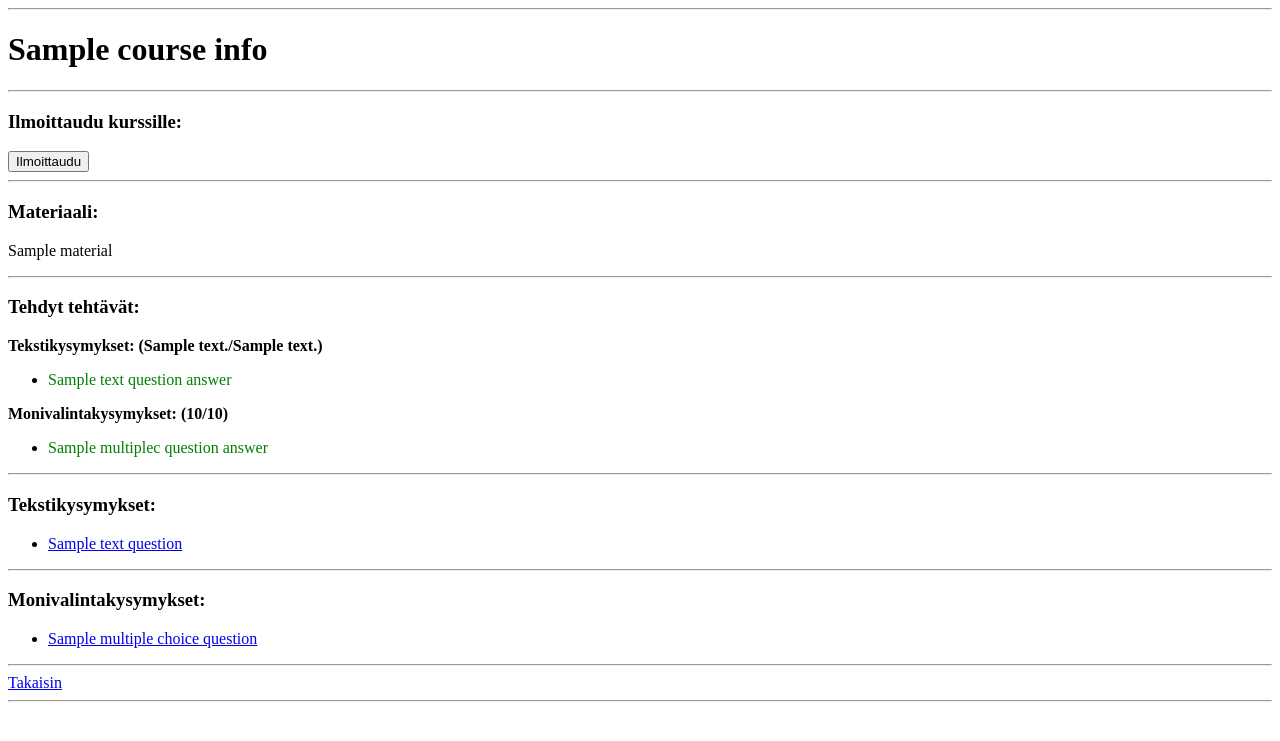
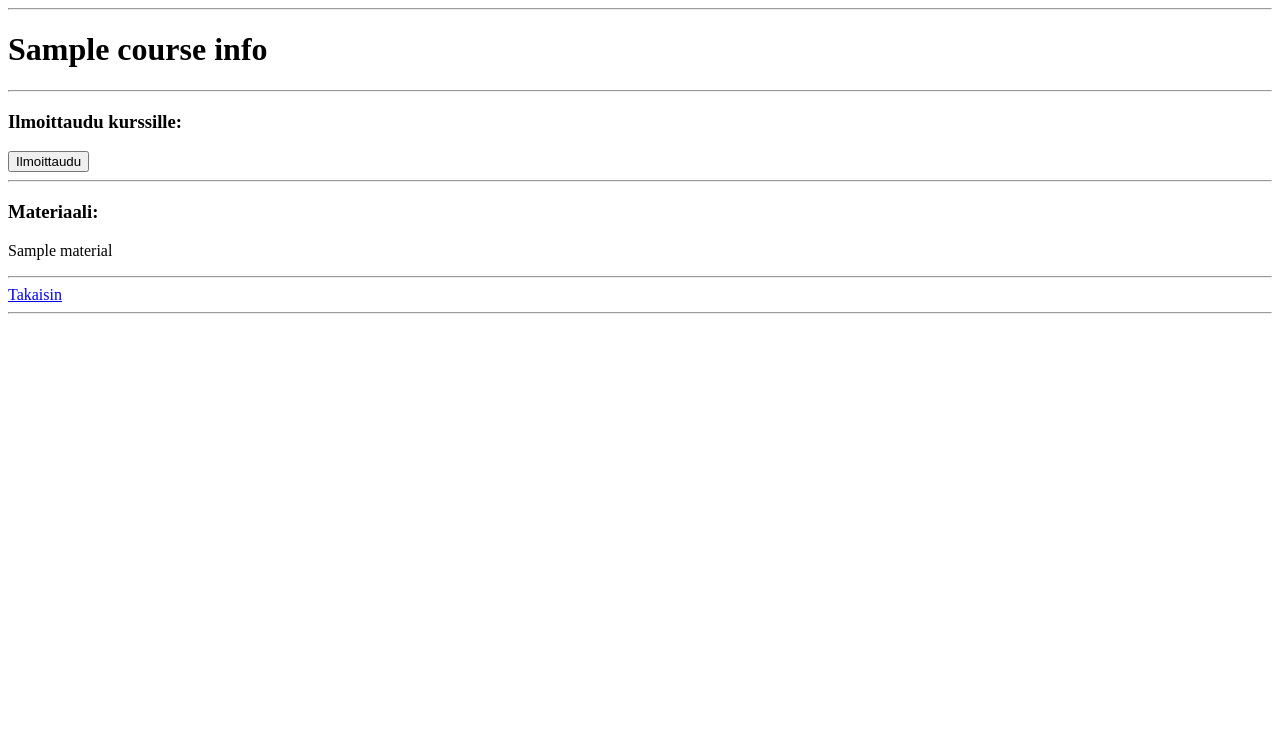
Before and after one commit to itsnicholas/teach.me, a Flask app: template templates/course.html in a window 1280 px wide. Shown: the top 741 px of the page. Run offline with Flask 3, Linux system fonts and the light colour scheme; the template is opened without the code that fills it: most values are stand-ins (such as "Sample title", 1, 10 or a date in 2020).

Commit message:
Changed names of some parameters and functions

```diff
--- a/app.py
+++ b/app.py
@@ -1,16 +1,16 @@
 """Module information."""
 
 from os import getenv
+from flask import Flask
 import secrets
-from flask import Flask
 from flask import redirect, render_template, request, session, abort, flash
 from flask_sqlalchemy import SQLAlchemy
 from sqlalchemy.sql import text
 from werkzeug.security import check_password_hash, generate_password_hash
 
 app = Flask(__name__)
-app.config["SQLALCHEMY_DATABASE_URI"] = "postgresql:///xxxxxx" #getenv("DATABASE_URL") problem
 app.secret_key = getenv("SECRET_KEY")
+app.config["SQLALCHEMY_DATABASE_URI"] = "postgresql:///danfordn" #getenv("DATABASE_URL") problem
 db = SQLAlchemy(app)
 
 @app.route("/")
@@ -92,7 +92,7 @@ def signup2():
     db.session.execute(sql, {"username":username, "hash_value":hash_value})
     db.session.commit()
 
-    return redirect("index.html")
+    return redirect("/")
 
 @app.route("/courses")
 def courses():
@@ -169,14 +169,14 @@ def course(course_id):
     sql = text("SELECT id, admin FROM users WHERE id=:username_id;")
     result = db.session.execute(sql, {"username_id":username_id})
     admin = result.fetchone()[1]
-    print(admin, "admin")
     sql = text("SELECT id, name FROM courses WHERE id=:course_id;")
     result = db.session.execute(sql, {"course_id":course_id})
     course_info = result.fetchone()
     sql = text("SELECT id FROM userscourses WHERE user_id=:username_id AND course_id=:course_id;")
     result = db.session.execute(sql, {"username_id":username_id, "course_id":course_id})
     join = result.fetchone()
-    sql = text("SELECT id, material FROM materials WHERE course_id=:course_id AND visible=True;")
+    sql = text("SELECT id, material FROM materials WHERE course_id=:course_id AND visible=True " +
+               "ORDER BY id ASC;")
     result = db.session.execute(sql, {"course_id":course_id})
     materials = result.fetchall()
     sql = text("SELECT id, question FROM textquestions WHERE course_id=:course_id AND " +
@@ -186,36 +186,36 @@ def course(course_id):
     sql = text("SELECT id, question FROM multiplechoicequestions WHERE course_id=:course_id AND " +
                "visible=True ORDER BY id;")
     result = db.session.execute(sql, {"course_id":course_id})
-    multiple_choice_questions = result.fetchall()
+    mc_questions = result.fetchall()
     sql = text("SELECT t.question FROM textquestions t, usersquestions u WHERE t.id=u.question_id" +
                " AND u.course_id=:course_id AND u.user_id=:user_id AND u.type=1 AND " +
                "t.visible=True ORDER BY t.id;")
     result = db.session.execute(sql, {"course_id":course_id, "user_id":username_id})
-    text_question_answers = result.fetchall()
+    tq_answers = result.fetchall()
     sql = text("SELECT m.question FROM multiplechoicequestions m, usersquestions u " +
                "WHERE m.id=u.question_id AND u.course_id=:course_id AND u.user_id=:user_id AND " +
                "u.type=2 AND m.visible=True ORDER BY m.id;")
     result = db.session.execute(sql, {"course_id":course_id, "user_id":username_id})
-    multiplec_question_answers = result.fetchall()
+    mcq_answers = result.fetchall()
     sql = text("SELECT u.id, u.username FROM users u, userscourses o, courses c " +
                "WHERE u.id=o.user_id AND o.course_id=c.id AND c.name=:course_name;")
     result = db.session.execute(sql, {"course_name":course_info.name})
     course_enrolled = result.fetchall()
-    print(course_enrolled, "course_enrolled")
+    print(join, "Onko: join")
     return render_template("course.html",
                            course_info=course_info, join=join, materials=materials,
-                           text_questions=text_questions, text_questions_total=
+                           text_questions=text_questions, tq_total=
                            len(text_questions),
-                           text_question_answers=text_question_answers,
-                           text_question_answers_total=len(text_question_answers),
-                           multiple_choice_questions=multiple_choice_questions,
-                           multiplec_question_total=len(multiple_choice_questions),
-                           multiplec_question_answers=multiplec_question_answers,
-                           multiplec_question_answers_total=len(multiplec_question_answers),
+                           tq_answers=tq_answers,
+                           tq_answers_total=len(tq_answers),
+                           mc_questions=mc_questions,
+                           mcq_total=len(mc_questions),
+                           mcq_answers=mcq_answers,
+                           mcq_answers_total=len(mcq_answers),
                            course_enrolled=course_enrolled, admin=admin)
 
-@app.route("/change_course_title", methods=["POST"])
-def change_course_title():
+@app.route("/change_ct", methods=["POST"])
+def change_ct():
     """Function information."""
 
     course_title = request.form["course_title"]
@@ -356,12 +356,12 @@ def change_material():
 
     return redirect("/course/" + str(course_id))
 
-@app.route("/remove_text_question", methods=["POST"])
-def remove_text_question():
+@app.route("/remove_tq", methods=["POST"])
+def remove_tq():
     """Function information."""
 
     course_id = request.form["course_id"]
-    text_question_id = request.form["text_question_id"]
+    tq_id = request.form["tq_id"]
 
     if session["csrf_token"] != request.form["csrf_token"]:
         abort(403)
@@ -374,15 +374,15 @@ def remove_text_question():
     if not admin:
         abort(403)
 
-    sql = text("UPDATE textquestions SET visible=False WHERE id=:text_question_id " +
+    sql = text("UPDATE textquestions SET visible=False WHERE id=:tq_id " +
                "AND course_id=:course_id;")
-    db.session.execute(sql, {"text_question_id": text_question_id, "course_id":course_id})
+    db.session.execute(sql, {"tq_id": tq_id, "course_id":course_id})
     db.session.commit()
 
     return redirect("/course/" + str(course_id))
 
-@app.route("/add_text_question", methods=["POST"])
-def add_text_question():
+@app.route("/add_tq", methods=["POST"])
+def add_tq():
     """Function information."""
 
     question = request.form["question"]
@@ -416,8 +416,8 @@ def add_text_question():
 
     return redirect("/course/" + str(course_id))
 
-@app.route("/add_multiplec_question", methods=["POST"])
-def add_multiplec_question():
+@app.route("/add_mcq", methods=["POST"])
+def add_mcq():
     """Function information."""
 
     question = request.form["question"]
@@ -447,19 +447,12 @@ def add_multiplec_question():
     if not admin:
         abort(403)
 
-    print(question, "question")
-    print(answer, "answer")
-    print(choices, "choices")
-    print(choices[int(answer)-1], "choices[int(answer)-1]")
-
     sql = text("INSERT INTO multiplechoicequestions VALUES (DEFAULT, " +
                ":course_id, :answer, :question, DEFAULT) RETURNING id;")
     result = db.session.execute(sql, {"course_id":course_id, "answer":choices[int(answer)-1],
                                       "question":question})
     db.session.commit()
     last_inserted_id = result.fetchone()[0]
-
-    print(last_inserted_id, "last_inserted_id")
 
     for choice in choices:
         if choice != "":
@@ -469,12 +462,12 @@ def add_multiplec_question():
 
     return redirect("/course/" + str(course_id))
 
-@app.route("/remove_multiplec_question", methods=["POST"])
-def remove_multiplec_question():
+@app.route("/remove_mcq", methods=["POST"])
+def remove_mcq():
     """Function information."""
 
     course_id = request.form["course_id"]
-    multiplec_question_id = request.form["multiplec_question_id"]
+    mcq_id = request.form["mcq_id"]
 
     if session["csrf_token"] != request.form["csrf_token"]:
         abort(403)
@@ -487,9 +480,9 @@ def remove_multiplec_question():
     if not admin:
         abort(403)
 
-    sql = text("UPDATE multiplechoicequestions SET visible=False WHERE id=:multiplec_question_id " +
+    sql = text("UPDATE multiplechoicequestions SET visible=False WHERE id=:mcq_id " +
                "AND course_id=:course_id;")
-    db.session.execute(sql, {"multiplec_question_id": multiplec_question_id, "course_id":course_id})
+    db.session.execute(sql, {"mcq_id": mcq_id, "course_id":course_id})
     db.session.commit()
 
     return redirect("/course/" + str(course_id))
@@ -510,27 +503,26 @@ def enrolled(course_id, student_id):
     sql = text("SELECT id, question FROM multiplechoicequestions WHERE course_id=:course_id AND " +
                "visible=True;")
     result = db.session.execute(sql, {"course_id":course_id})
-    multiple_choice_questions = result.fetchall()
+    mc_questions = result.fetchall()
     sql = text("SELECT t.question FROM textquestions t, usersquestions u " +
                "WHERE t.id=u.question_id AND u.course_id=:course_id AND u.user_id=:user_id AND " +
                "u.type=1 AND t.visible=True;")
     result = db.session.execute(sql, {"course_id":course_id, "user_id":student_id})
-    text_question_answers = result.fetchall()
+    tq_answers = result.fetchall()
     sql = text("SELECT m.question FROM multiplechoicequestions m, usersquestions u " +
                "WHERE m.id=u.question_id AND u.course_id=:course_id AND u.user_id=:user_id AND " +
                "u.type=2 AND m.visible=True")
     result = db.session.execute(sql, {"course_id":course_id, "user_id":student_id})
-    multiplec_question_answers = result.fetchall()
-    print(student, "student")
+    mcq_answers = result.fetchall()
     return render_template("enrolled.html", course_info=course_info,
                            text_questions=text_questions, student=student,
-                           text_questions_total=len(text_questions),
-                           text_question_answers=text_question_answers,
-                           text_question_answers_total=len(text_question_answers),
-                           multiple_choice_questions=multiple_choice_questions,
-                           multiplec_question_total=len(multiple_choice_questions),
-                           multiplec_question_answers=multiplec_question_answers,
-                           multiplec_question_answers_total=len(multiplec_question_answers))
+                           tq_total=len(text_questions),
+                           tq_answers=tq_answers,
+                           tq_answers_total=len(tq_answers),
+                           #multiple_choice_questions=mc_questions,
+                           mcq_total=len(mc_questions),
+                           mcq_answers=mcq_answers,
+                           mcq_answers_total=len(mcq_answers))
 
 @app.route("/course/<int:course_id>/text_question/<int:text_question_id>")
 def multiple_choice(course_id, text_question_id):
@@ -543,24 +535,23 @@ def multiple_choice(course_id, text_question_id):
                " id=:text_question_id AND visible=True;")
     result = db.session.execute(sql, {"text_question_id":text_question_id})
     question = result.fetchone()
-    print(question.question, "question.question")
     return render_template("text_question.html",
                            course_id=course_id, question=question, admin=admin)
 
-@app.route("/change_tquestion_title", methods=["POST"])
-def change_tquestion_title():
+@app.route("/change_tq_title", methods=["POST"])
+def change_tq_title():
     """Function information."""
 
     course_id = request.form["course_id"]
     question_id = request.form["question_id"]
-    tquestion_title = request.form["tquestion_title"]
+    tq_title = request.form["tq_title"]
 
     if session["csrf_token"] != request.form["csrf_token"]:
         abort(403)
 
-    if len(tquestion_title) > 100:
+    if len(tq_title) > 100:
         return render_template("error.html", message="Kysymys on liian pitkä")
-    if len(tquestion_title) < 1:
+    if len(tq_title) < 1:
         return render_template("error.html", message="Kysymys on liian lyhyt")
 
     username_id = session["id"]
@@ -571,28 +562,28 @@ def change_tquestion_title():
     if not admin:
         abort(403)
 
-    sql = text("UPDATE textquestions SET question=:tquestion_title WHERE id=:question_id" +
+    sql = text("UPDATE textquestions SET question=:tq_title WHERE id=:question_id" +
                " AND course_id=:course_id;")
     db.session.execute(sql, {"question_id": question_id, "course_id":course_id,
-                             "tquestion_title":tquestion_title})
+                             "tq_title":tq_title})
     db.session.commit()
 
     return redirect("/course/" + str(course_id))
 
-@app.route("/change_tquestion_answer", methods=["POST"])
-def change_tquestion_answer():
+@app.route("/change_tq_answer", methods=["POST"])
+def change_tq_answer():
     """Function information."""
 
     course_id = request.form["course_id"]
     question_id = request.form["question_id"]
-    tquestion_answer = request.form["tquestion_answer"]
+    tq_answer = request.form["tq_answer"]
 
     if session["csrf_token"] != request.form["csrf_token"]:
         abort(403)
 
-    if len(tquestion_answer) > 200:
+    if len(tq_answer) > 200:
         return render_template("error.html", message="Vastaus on liian pitkä")
-    if len(tquestion_answer) < 1:
+    if len(tq_answer) < 1:
         return render_template("error.html", message="Vastaus on liian lyhyt")
 
     username_id = session["id"]
@@ -603,48 +594,47 @@ def change_tquestion_answer():
     if not admin:
         abort(403)
 
-    sql = text("UPDATE textquestions SET answer=:tquestion_answer WHERE id=:question_id" +
+    sql = text("UPDATE textquestions SET answer=:tq_answer WHERE id=:question_id" +
                " AND course_id=:course_id;")
     db.session.execute(sql, {"question_id": question_id, "course_id":course_id,
-                             "tquestion_answer":tquestion_answer})
+                             "tq_answer":tq_answer})
     db.session.commit()
 
     return redirect("/course/" + str(course_id))
 
-@app.route("/course/<int:course_id>/multiple_choice/<int:multiple_choice_question_id>")
-def text_question(course_id, multiple_choice_question_id):
+@app.route("/course/<int:course_id>/multiple_choice/<int:mcq_id>")
+def text_question(course_id, mcq_id):
     """Function information."""
     username_id = session["id"]
     sql = text("SELECT id, admin FROM users WHERE id=:username_id;")
     result = db.session.execute(sql, {"username_id":username_id})
     admin = result.fetchone()[1]
     sql = text("SELECT id, option FROM multiplechoiceoptions WHERE " +
-               "multiplechoicequestion_id=:multiple_choice_question_id;")
-    result = db.session.execute(sql, {"multiple_choice_question_id":multiple_choice_question_id})
+               "multiplechoicequestion_id=:mcq_id;")
+    result = db.session.execute(sql, {"mcq_id":mcq_id})
     choices = result.fetchall()
     sql = text("SELECT id, question, answer FROM multiplechoicequestions WHERE " +
-               "id=:multiple_choice_question_id AND visible=True;")
-    result = db.session.execute(sql, {"multiple_choice_question_id":multiple_choice_question_id})
+               "id=:mcq_id AND visible=True;")
+    result = db.session.execute(sql, {"mcq_id":mcq_id})
     question = result.fetchone()
-    print(question.question, "question_text")
     return render_template("multiple_choice.html",
                            course_id=course_id, choices=choices,
                            question=question, admin=admin)
 
-@app.route("/change_mcquestion_title", methods=["POST"])
-def change_mcquestion_title():
+@app.route("/change_mcq_title", methods=["POST"])
+def change_mcq_title():
     """Function information."""
 
     course_id = request.form["course_id"]
     question_id = request.form["question_id"]
-    mcquestion_title = request.form["mcquestion_title"]
+    mcq_title = request.form["mcq_title"]
 
     if session["csrf_token"] != request.form["csrf_token"]:
         abort(403)
 
-    if len(mcquestion_title) > 100:
+    if len(mcq_title) > 100:
         return render_template("error.html", message="Kysymys on liian pitkä")
-    if len(mcquestion_title) < 1:
+    if len(mcq_title) < 1:
         return render_template("error.html", message="Kysymys on liian lyhyt")
 
     username_id = session["id"]
@@ -655,16 +645,16 @@ def change_mcquestion_title():
     if not admin:
         abort(403)
 
-    sql = text("UPDATE multiplechoicequestions SET question=:mcquestion_title " +
+    sql = text("UPDATE multiplechoicequestions SET question=:mcq_title " +
                "WHERE id=:question_id AND course_id=:course_id;")
     db.session.execute(sql, {"question_id": question_id, "course_id":course_id,
-                             "mcquestion_title":mcquestion_title})
+                             "mcq_title":mcq_title})
     db.session.commit()
 
     return redirect("/course/" + str(course_id))
 
-@app.route("/change_mcquestion_answer", methods=["POST"])
-def change_mcquestion_answer():
+@app.route("/change_mcq_answer", methods=["POST"])
+def change_mcq_answer():
     """Function information."""
 
     choices = request.form.getlist("choice")
@@ -689,11 +679,6 @@ def change_mcquestion_answer():
     if not admin:
         abort(403)
 
-    print(choices, "options")
-    print(answer, "answer")
-    print(course_id, "course_id")
-    print(question_id, "question_id")
-
     sql = text("UPDATE multiplechoicequestions SET answer=:answer " +
                "WHERE id=:question_id AND course_id=:course_id;")
     db.session.execute(sql, {"course_id":course_id, "answer":choices[int(answer)-1],
@@ -716,29 +701,29 @@ def change_mcquestion_answer():
 
     return redirect("/course/" + str(course_id))
 
-@app.route("/answer_text_question", methods=["POST"])
-def answer_text_question():
+@app.route("/answer_tq", methods=["POST"])
+def answer_tq():
     """Function information."""
 
     if session["csrf_token"] != request.form["csrf_token"]:
         abort(403)
 
-    text_question_answer = request.form["text_question_answer"]
+    tq_answer = request.form["tq_answer"]
     user_id = session["id"]
     question_id = request.form["question_id"]
     course_id = request.form["course_id"]
 
-    if len(text_question_answer) > 200:
+    if len(tq_answer) > 200:
         return render_template("error.html", message="Vastaus on liian pitkä")
-    if len(text_question_answer) < 1:
+    if len(tq_answer) < 1:
         return render_template("error.html", message="Vastaus on liian lyhyt")
 
     sql = text("SELECT id, answer FROM textquestions WHERE id=:question_id " +
                "AND visible=True;")
     result = db.session.execute(sql, {"question_id":question_id})
-    text_question = result.fetchone()
+    tq = result.fetchone()
 
-    if text_question.answer != text_question_answer:
+    if tq.answer != tq_answer:
         print("Väärä vastaus!")
         flash('Väärä vastaus!')
         return redirect("/course/" + str(course_id)) #message="Väärä vastaus!")
@@ -761,14 +746,14 @@ def answer_text_question():
     return redirect("/course/" + str(course_id)) #add error message e.g. ,
                                                 #message="Oikea vastaus!!"?
 
-@app.route("/answer_multiple_choice_question", methods=["POST"])
-def answer_multiple_choice_question():
+@app.route("/answer_mcq", methods=["POST"])
+def answer_mcq():
     """Function information."""
 
     if session["csrf_token"] != request.form["csrf_token"]:
         abort(403)
 
-    multiple_choice_question_answer = request.form["multiple_choice_question_answer"]
+    mcq_answer = request.form["mcq_answer"]
     user_id = session["id"]
     question_id = request.form["question_id"]
     course_id = request.form["course_id"]
@@ -776,12 +761,9 @@ def answer_multiple_choice_question():
     sql = text("SELECT id, answer FROM multiplechoicequestions WHERE id=:question_id AND " +
                "visible=True;")
     result = db.session.execute(sql, {"question_id":question_id})
-    multiple_choice_question = result.fetchone()
+    mcq = result.fetchone()
 
-    print(multiple_choice_question.answer, "multiple_choice_question.answer")
-    print(multiple_choice_question_answer, "multiple_choice_question_answer")
-
-    if multiple_choice_question.answer != multiple_choice_question_answer:
+    if mcq.answer != mcq_answer:
         print("Väärä vastaus")
         flash('Väärä vastaus!')
         return redirect("/course/" + str(course_id)) #message="Väärä vastaus!")
--- a/templates/course.html
+++ b/templates/course.html
@@ -5,7 +5,7 @@
 <h1>{{ course_info.name }}</h1>
 {% if admin %}
 <fieldset>
-<form action="/change_course_title" method="POST">
+<form action="/change_ct" method="POST">
     <legend><b>Muuta kurssin nimeä:</b></legend>
     (1-50 merkkiä)<br>
     <textarea name="course_title" rows="1" cols="40"></textarea>
@@ -69,39 +69,39 @@
 </form>
 </fieldset>
 {% endif %}
+{% if join %}
 <hr>
-{% if text_questions %}
-{% if not admin %}
 <h3>Tehdyt tehtävät:</h3>
-<b>Tekstikysymykset: ({{ text_question_answers_total }}/{{ text_questions_total }})</b>
+<b>Tekstikysymykset: ({{ tq_answers_total }}/{{ tq_total }})</b>
 <br>
 <ul>
-{% for text_question_answer in text_question_answers %}
-<li><font color="green">{{ text_question_answer.question }}</font>
+{% for tq_answer in tq_answers %}
+<li><font color="green">{{ tq_answer.question }}</font>
 <br></li>
 {% endfor %}
 </ul>
-<b>Monivalintakysymykset: ({{ multiplec_question_answers_total }}/{{ multiplec_question_total }})</b>
+<b>Monivalintakysymykset: ({{ mcq_answers_total }}/{{ mcq_total }})</b>
 <br>
 <ul>
-{% for multiplec_question_answer in multiplec_question_answers %}
-<li><font color="green">{{ multiplec_question_answer.question }}</font>
+{% for mcq_answer in mcq_answers %}
+<li><font color="green">{{ mcq_answer.question }}</font>
 <br></li>
 {% endfor %}
 </ul>
+{% endif %}
+{% if join or admin %}
 <hr>
-{% endif %}
 <h3>Tekstikysymykset:</h3>
 <ul>
 {% for text_question in text_questions %}
 <li><a href="/course/{{ course_info.id }}/text_question/{{ text_question.id }}">
 {{ text_question.question }}</a>
 {% if admin %}
-<form action="/remove_text_question" method="POST">
+<form action="/remove_tq" method="POST">
     <input type="submit" value="Poista kysymys">
     <input type="hidden" name="csrf_token" value="{{ session.csrf_token }}">
     <input type="hidden" name="course_id" value="{{ course_info.id }}">
-    <input type="hidden" name="text_question_id" value="{{ text_question.id }}">
+    <input type="hidden" name="tq_id" value="{{ text_question.id }}">
 </form>
 {% endif %}
 <br></li>
@@ -109,7 +109,7 @@
 </ul>
 {% if admin %}
 <fieldset>
-<form action="/add_text_question" method="POST">
+<form action="/add_tq" method="POST">
     <legend><b>Lisää tekstikysymys</b></legend><br>
     Kysymys: (1-100 merkkiä)
     <br>
@@ -125,20 +125,18 @@
 </form>
 </fieldset>
 {% endif %}
-{% endif %}
 <hr>
-{% if multiple_choice_questions %}
 <h3>Monivalintakysymykset:</h3>
 <ul>
-{% for multiple_choice_question in multiple_choice_questions %}
-<li><a href="/course/{{ course_info.id }}/multiple_choice/{{ multiple_choice_question.id }}">
-{{ multiple_choice_question.question }}</a>
+{% for mcq in mc_questions %}
+<li><a href="/course/{{ course_info.id }}/multiple_choice/{{ mcq.id }}">
+{{ mcq.question }}</a>
 {% if admin %}
-<form action="/remove_multiplec_question" method="POST">
+<form action="/remove_mcq" method="POST">
     <input type="submit" value="Poista kysymys">
     <input type="hidden" name="csrf_token" value="{{ session.csrf_token }}">
     <input type="hidden" name="course_id" value="{{ course_info.id }}">
-    <input type="hidden" name="multiplec_question_id" value="{{ multiple_choice_question.id }}">
+    <input type="hidden" name="mcq_id" value="{{ mcq.id }}">
 </form>
 {% endif %}
 <br></li>
@@ -146,7 +144,7 @@
 </ul>
 {% if admin %}
 <fieldset>
-<form action="/add_multiplec_question" method="POST">
+<form action="/add_mcq" method="POST">
     <legend><b>Lisää monivalintakysymys</b></legend><br>
     Kysymys: (1-100 merkkiä)
     <br>
@@ -187,8 +185,8 @@
 </form>
 </fieldset>
 {% endif %}
+{% endif %}
 <hr>
-{% endif %}
 
 <a href="/courses">Takaisin</a>
 {% endblock %}
--- a/templates/error.html
+++ b/templates/error.html
@@ -2,8 +2,6 @@
 {% extends "layout.html" %}
 {% block title %}Virhe{% endblock %}
 {% block content %}
-
 <font color="red"><h3>Virhe</h3></font>
 <p><font color="red">{{ message }}</font></p>
-
 {% endblock %}
--- a/templates/index.html
+++ b/templates/index.html
@@ -12,9 +12,6 @@
 <input type="password" name="password"></p>
 <input type="submit" value="Kirjaudu">
 </form>
-
-
-
 <form action="/signup">
 <input type="submit" value="Luo tili">
 </form>
--- a/templates/signup.html
+++ b/templates/signup.html
@@ -10,9 +10,6 @@
 <p>Salasana (8-16 merkkiä):<br>
 <input type="password" name="password"></p>
 <input type="submit" value="Luo tili">
-
-
-
 </form>
 <form action="/">
 <input type="submit" value="Takaisin">
```
Also changed, not shown: templates/enrolled.html (+6 -6 lines), templates/multiple_choice.html (+5 -5 lines), templates/text_question.html (+6 -6 lines).
